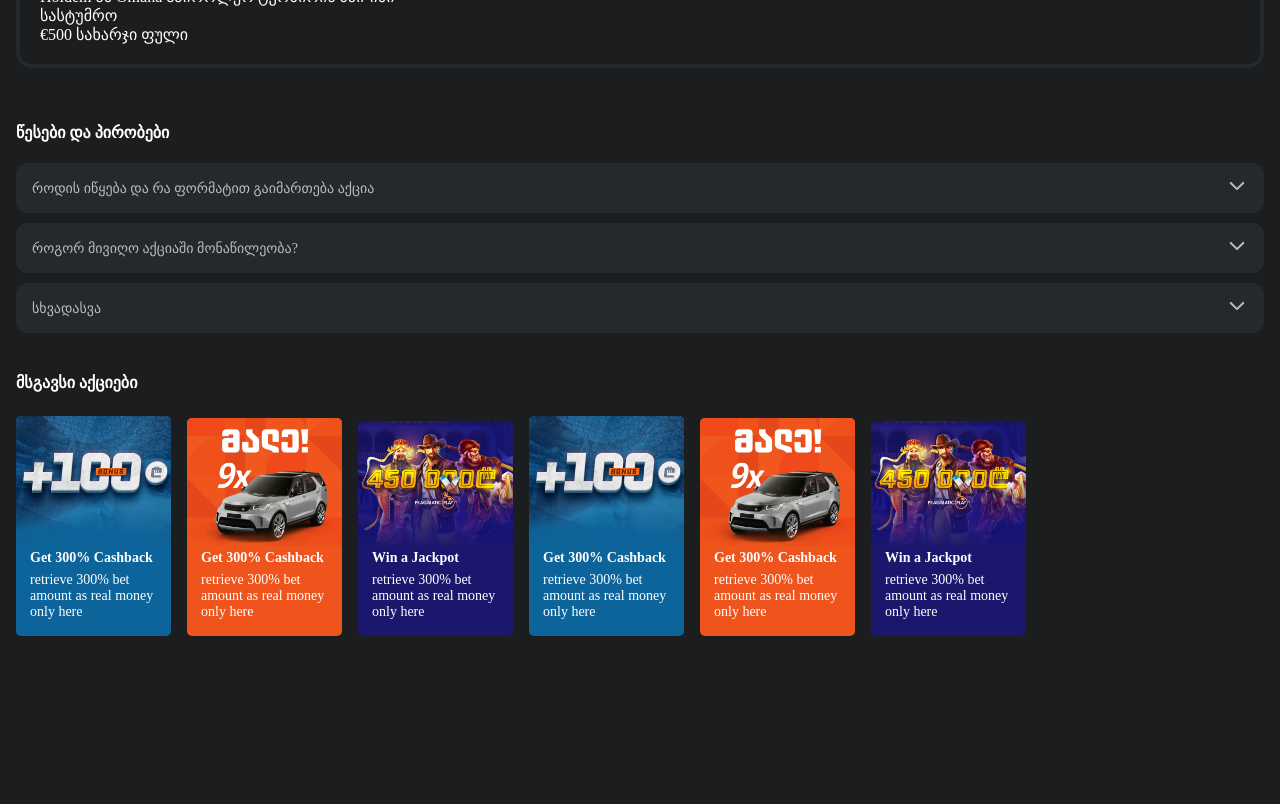
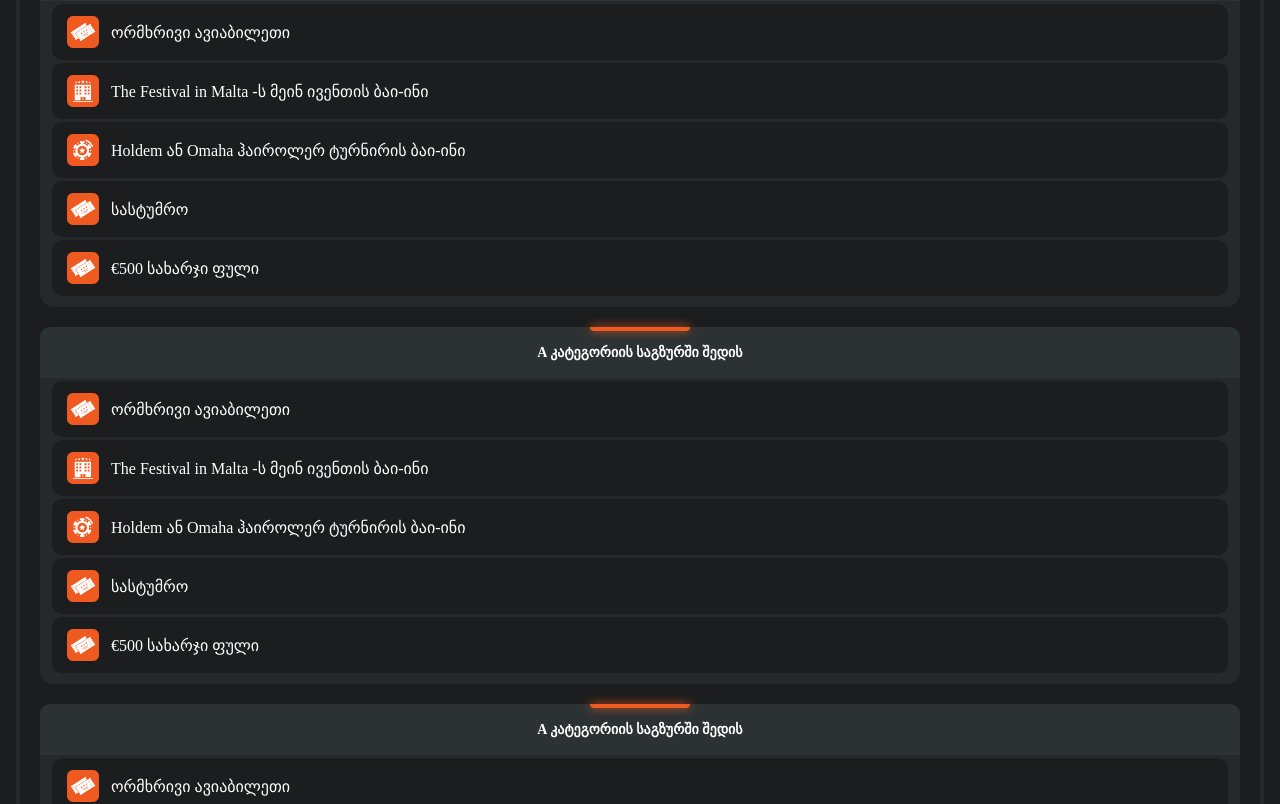
Before and after one commit to gengashvili/poker-legends-malta, a React (Vite) app: page /final-stage in a window 1280 px wide. Shown: the part 1520-2324 px from the top of the page. Built offline with nearby package versions, Linux system fonts and the light colour scheme.

Commit message:
add category cards in final stage page

```diff
--- a/src/pages/FinalStage.jsx
+++ b/src/pages/FinalStage.jsx
@@ -31,11 +31,37 @@ export default function FinalStage() {
               <h4>A კატეგორიის საგზურში შედის</h4>
             </div>
             <ul>
-              <li>A კატეგორიის საგზურში შედის</li>
-              <li>The Festival in Malta -ს მეინ ივენთის ბაი-ინი</li>
-              <li>Holdem ან Omaha ჰაიროლერ ტურნირის ბაი-ინი</li>
-              <li>სასტუმრო</li>
-              <li>€500 სახარჯი ფული</li>
+              <li><img src="/assets/final-item-ticket-icon.png" alt="icon"/>ორმხრივი ავიაბილეთი</li>
+              <li><img src="/assets/final-item-hotel-icon.png" alt="icon"/>The Festival in Malta -ს მეინ ივენთის ბაი-ინი</li>
+              <li><img src="/assets/final-item-event-icon.png" alt="icon"/>Holdem ან Omaha ჰაიროლერ ტურნირის ბაი-ინი</li>
+              <li><img src="/assets/final-item-ticket-icon.png" alt="icon"/>სასტუმრო</li>
+              <li><img src="/assets/final-item-ticket-icon.png" alt="icon"/>€500 სახარჯი ფული</li>
+            </ul>
+          </div>
+          <div className="categoryCard">
+            <div className="heading">
+              <span className="line"></span>
+              <h4>A კატეგორიის საგზურში შედის</h4>
+            </div>
+            <ul>
+              <li><img src="/assets/final-item-ticket-icon.png" alt="icon"/>ორმხრივი ავიაბილეთი</li>
+              <li><img src="/assets/final-item-hotel-icon.png" alt="icon"/>The Festival in Malta -ს მეინ ივენთის ბაი-ინი</li>
+              <li><img src="/assets/final-item-event-icon.png" alt="icon"/>Holdem ან Omaha ჰაიროლერ ტურნირის ბაი-ინი</li>
+              <li><img src="/assets/final-item-ticket-icon.png" alt="icon"/>სასტუმრო</li>
+              <li><img src="/assets/final-item-ticket-icon.png" alt="icon"/>€500 სახარჯი ფული</li>
+            </ul>
+          </div>
+          <div className="categoryCard">
+            <div className="heading">
+              <span className="line"></span>
+              <h4>A კატეგორიის საგზურში შედის</h4>
+            </div>
+            <ul>
+              <li><img src="/assets/final-item-ticket-icon.png" alt="icon"/>ორმხრივი ავიაბილეთი</li>
+              <li><img src="/assets/final-item-hotel-icon.png" alt="icon"/>The Festival in Malta -ს მეინ ივენთის ბაი-ინი</li>
+              <li><img src="/assets/final-item-event-icon.png" alt="icon"/>Holdem ან Omaha ჰაიროლერ ტურნირის ბაი-ინი</li>
+              <li><img src="/assets/final-item-ticket-icon.png" alt="icon"/>სასტუმრო</li>
+              <li><img src="/assets/final-item-ticket-icon.png" alt="icon"/>€500 სახარჯი ფული</li>
             </ul>
           </div>
         </div>
@@ -63,12 +89,12 @@ const Container = styled.div`
       }
       div {
         position: relative;
-        background-color: #2C3234;
+        background-color: #2c3234;
         border-radius: 8px;
         font-size: 14px;
         font-weight: 900;
         max-width: 600px;
-        min-height:62px;
+        min-height: 62px;
         margin: 0 auto;
         display: flex;
         justify-content: center;
@@ -86,5 +112,52 @@ const Container = styled.div`
         }
       }
     }
+    .categoriesWrapper {
+      .categoryCard {
+        margin: 20px 0;
+        background-color: #25292B;
+        border-radius: 14px;
+        padding-bottom: 8px;
+
+        .heading {
+          position: relative;
+          background-color: #2C3234;
+          border-radius: 10px 10px 0 0;
+          text-align: center;
+          padding: 17px 0;
+          .line {
+            width: 100px;
+            height: 4px;
+            background-color: #ef5a21;
+            border-radius: 0 0 4px 4px;
+            position: absolute;
+            top: 0;
+            left: 50%;
+            transform: translateX(-50%);
+            box-shadow: 0px 0px 10px #ef5a21;
+          }
+          h4 {
+            font-size: 14px;
+            font-weight: 900;
+          }
+        }
+        ul{
+          padding: 0 12px;
+          li{
+            background-color: #1C1D1E;
+            border-radius: 10px;
+            margin: 3px 0;
+            padding: 12px 15px;
+            display: flex;
+            align-items: center;
+            img{
+              margin-right: 12px;
+              width: 32px;
+              height: 32px;
+            }
+          }
+        }
+      }
+    }
   }
 `;
```
